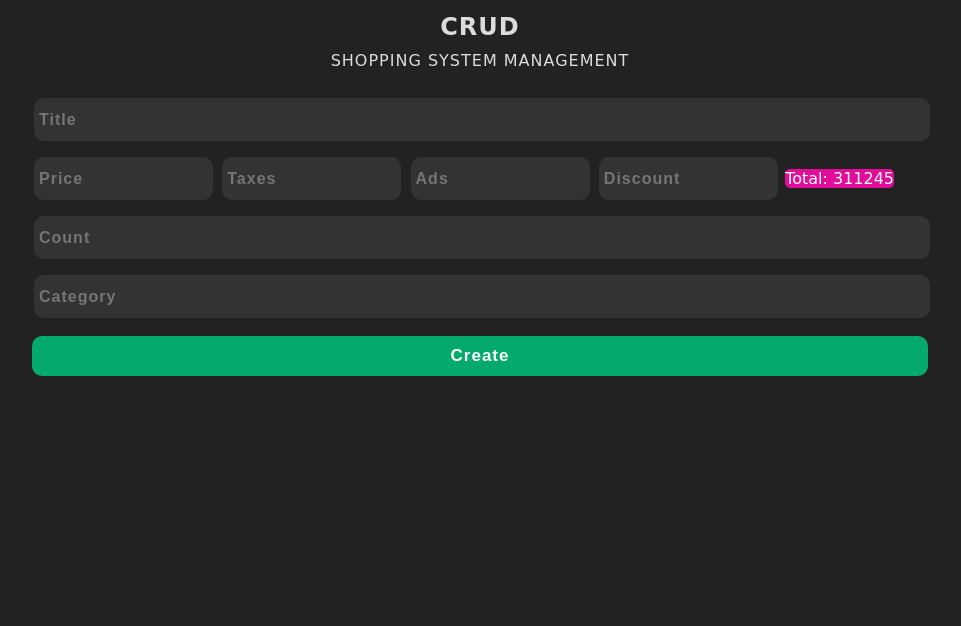
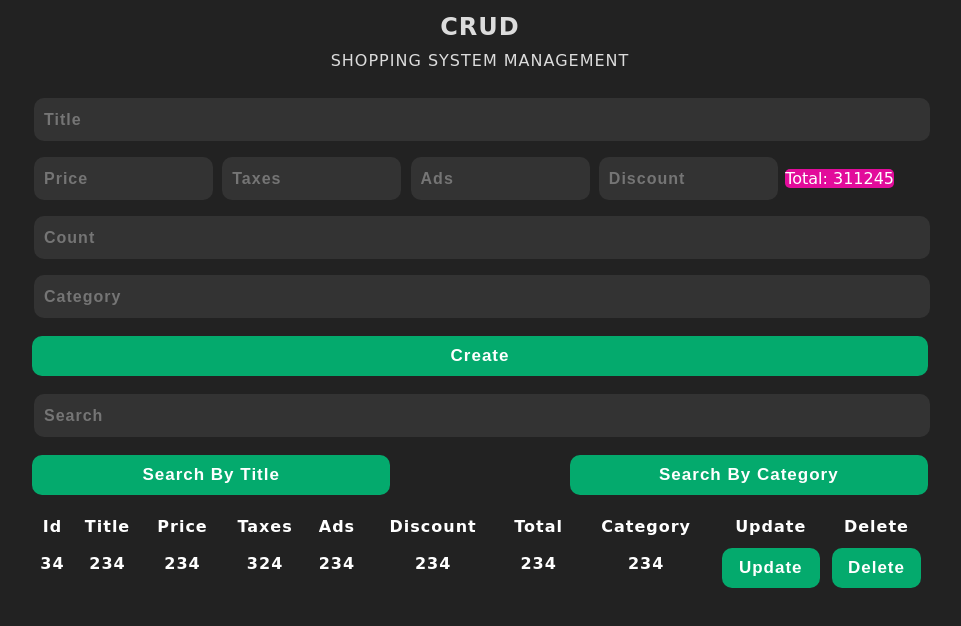
Before and after one commit to Ahmed-DotNetDev/Management-system, a plain HTML site: page index.html in a window 1280 px wide. Shown: the whole page, without its empty margins (160-1121 px from the left). Drawn offline with Linux system fonts and the light colour scheme.

Commit message:
MODIFY index and main and style

```diff
--- a/index.html
+++ b/index.html
@@ -31,7 +31,47 @@
             <button id="submit">Create</button>
         </div>
 
-        <div class="outputs"></div>
+        <div class="outputs">
+            <div class="search-box">
+                <input type="text" id="search" placeholder="Search">
+                <div class="search-buttons">
+                    <button id="search-title" onclick="selectSearch(event)">Search By Title</button>
+                    <button id="search-category" onclick="selectSearch(event)">Search By Category</button>
+                </div>
+            </div>
+
+            <table>
+                <thead>
+                    <tr>
+                        <th>id</th>
+                        <th>title</th>
+                        <th>price</th>
+                        <th>taxes</th>
+                        <th>ads</th>
+                        <th>discount</th>
+                        <th>total</th>
+                        <th>category</th>
+                        <th>update</th>
+                        <th>delete</th>
+                    </tr>
+                </thead>
+                <tbody>
+                    <tr>
+                        <td>34</td>
+                        <td>234</td>
+                        <td>234</td>
+                        <td>324</td>
+                        <td>234</td>
+                        <td>234</td>
+                        <td>234</td>
+                        <td>234</td>
+                        <td><button id="update">Update</button></td>
+                        <td><button id="delete">Delete</button></td>
+                    </tr>
+                </tbody>
+            </table>
+
+        </div>
     </div>
 
 
--- a/main.js
+++ b/main.js
@@ -0,0 +1,4 @@
+function selectSearch(event) {
+    var button = event.target;
+    button.classList.toggle("selected");
+  }
--- a/style.css
+++ b/style.css
@@ -49,10 +49,11 @@ input {
     font-size: 16px;
     letter-spacing: 1px;
     font-weight: bold;
+    text-transform: capitalize;
 }
 
-.inputs::placeholder {
-    padding-left: 10px;
+input::placeholder {
+    padding-left: 5px;
 }
 
 .price input {
@@ -83,6 +84,7 @@ input {
     background-color: #043120;
 }
 
+
 #total::before {
     content: 'Total: ';
 }
@@ -91,6 +93,128 @@ input {
     color: #fff;
     background-color: #e20c9b;
     border-radius: 5px;
-    height: 100px;
     font-size: 16px;
 }
+
+.search-buttons {
+    display: flex;
+    justify-content: space-between;
+}
+
+#search-title {
+    background-color: #04aa6d;
+    color: #fff;
+    letter-spacing: 1px;
+    border-radius: 10px;
+    font-size: 17px;
+    width: 40%;
+    height: 40px;
+    border: none;
+    outline: none;
+    margin-top: 10px;
+    font-weight: bold;
+}
+
+#search-title:hover {
+    cursor: pointer;
+    background-color: #10ca86;
+    transition: .4s;
+}
+
+
+
+#search-category {
+    background-color: #04aa6d;
+    color: #fff;
+    letter-spacing: 1px;
+    border-radius: 10px;
+    font-size: 17px;
+    width: 40%;
+    height: 40px;
+    border: none;
+    outline: none;
+    margin-top: 10px;
+    font-weight: bold;
+}
+
+#search-category:hover {
+    cursor: pointer;
+    background-color: #10ca86;
+    transition: .4s;
+}
+
+
+
+#search {
+    margin-top: 18px;
+}
+
+table {
+    width: 100%;
+    text-align: center;
+    align-items: center;
+    margin-top: 20px;
+    text-transform: capitalize;
+    color: #fff;
+    font-weight: bold;
+    letter-spacing: 1px;
+    text-transform: capitalize;
+}
+
+#update {
+    background-color: #04aa6d;
+    color: #fff;
+    letter-spacing: 1px;
+    border-radius: 10px;
+    font-size: 17px;
+    width: 90%;
+    height: 40px;
+    border: none;
+    outline: none;
+    margin-top: 10px;
+    font-weight: bold;
+}
+
+#delete {
+    background-color: #04aa6d;
+    color: #fff;
+    letter-spacing: 1px;
+    border-radius: 10px;
+    font-size: 17px;
+    width: 90%;
+    height: 40px;
+    border: none;
+    outline: none;
+    margin-top: 10px;
+    font-weight: bold;
+}
+
+#delete:hover {
+    cursor: pointer;
+    background-color: #10ca86;
+    transition: .4s;
+}
+
+
+#update:hover {
+    cursor: pointer;
+    background-color: #10ca86;
+    transition: .4s;
+}
+
+#update:active {
+    background-color: #043120;
+}
+
+#delete:active {
+    background-color: #043120;
+}
+
+
+#search-title.selected {
+    background-color: #e20c9b;
+}
+
+#search-category.selected {
+    background-color: #e20c9b;
+}
```
